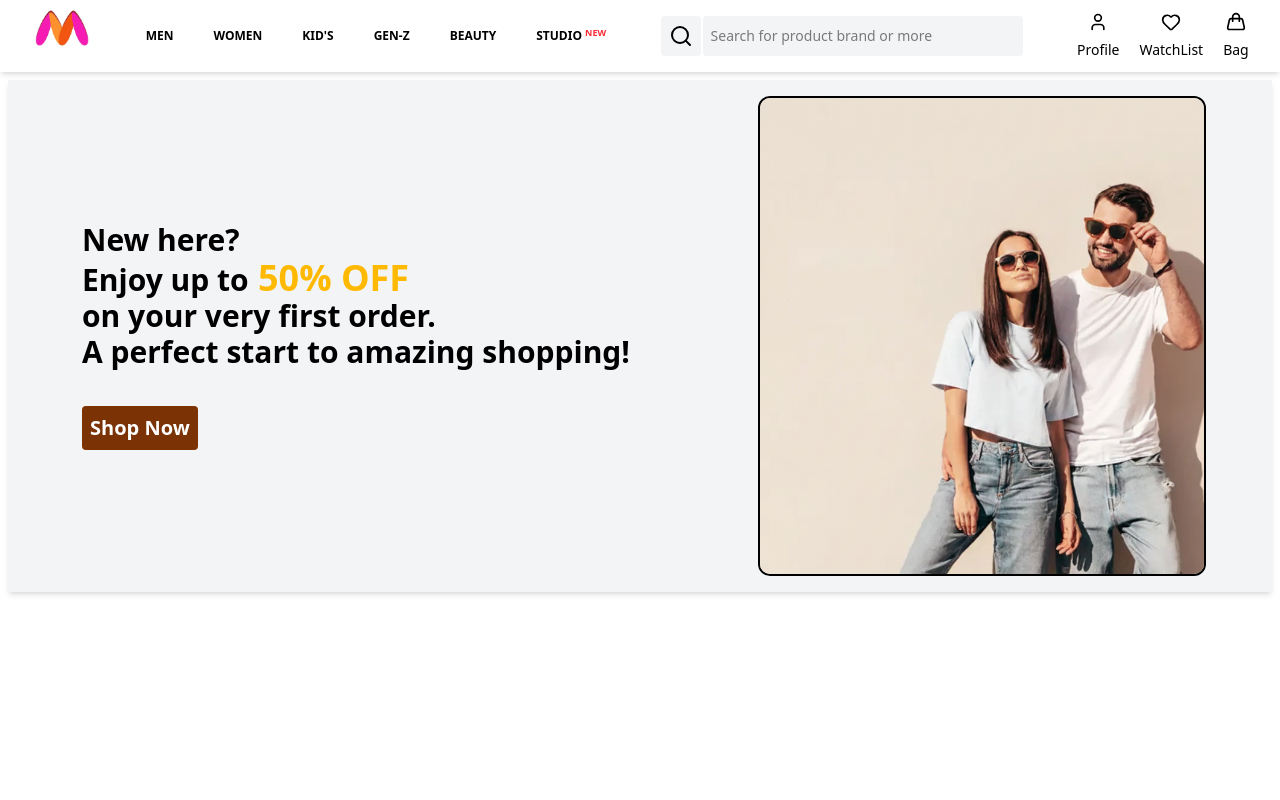
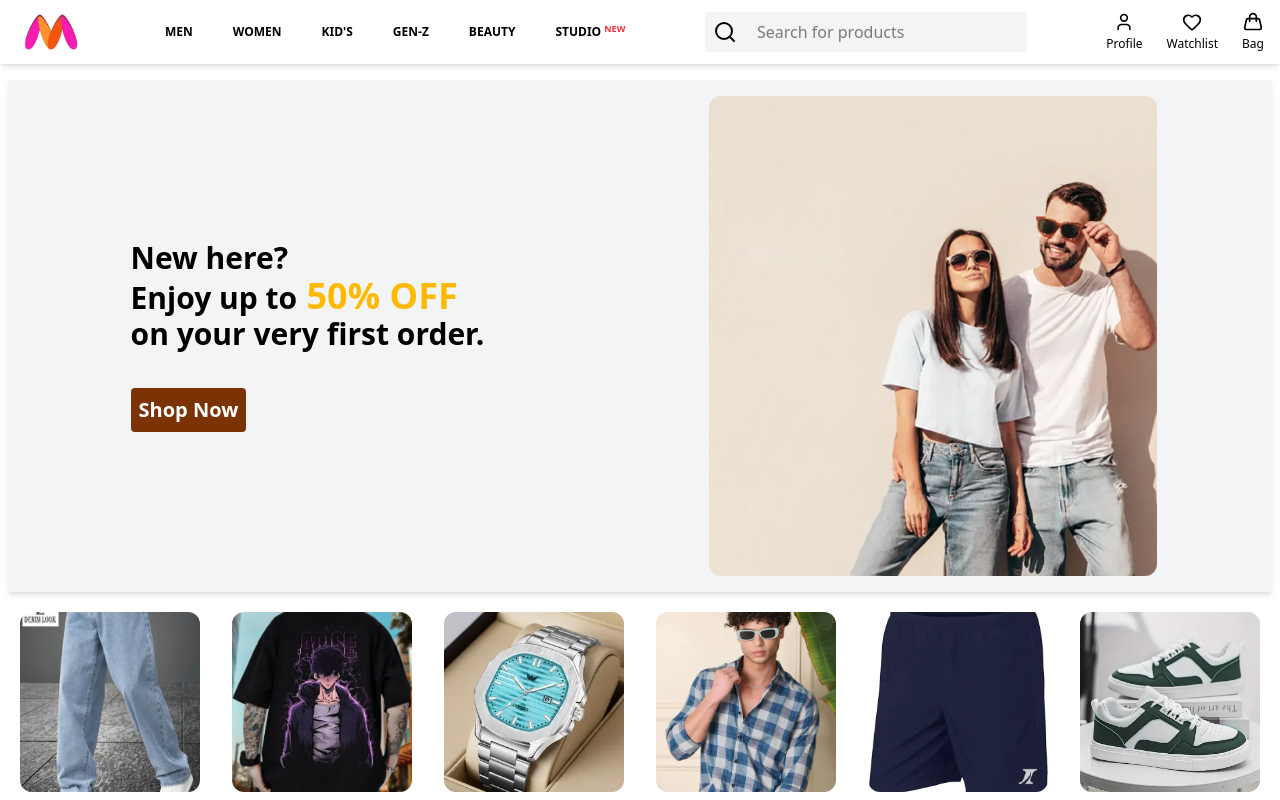
Before and after one commit to sujaljadhav33/Myntra-clone, a React (Vite) app in the folder Myntra-Website/: page / in a window 1280 px wide. Shown: the top 800 px of the page. Built offline with nearby package versions, Linux system fonts and the light colour scheme.

Commit message:
mens page data add

```diff
--- a/Myntra-Website/src/MensData.jsx
+++ b/Myntra-Website/src/MensData.jsx
@@ -2,7 +2,40 @@ import React, { createContext } from 'react'
 export const mensPageData =createContext();
 
 const MensData = ({children}) => {
-    const mensData=[{num:1},{num:2},{num:3}];
+    const mensData=[
+                    {Image:"../../public/Images/mens/mensTshirt.webp",
+                      Name:"Oversize T-Shirt",
+                      price:"499",
+                    },
+                    {Image:"../../public/Images/mens/menspant.webp",
+                      Name:"Pant",
+                      price:"799",
+                    },
+                    {Image:"../../public/Images/mens/mens-Shirt.webp",
+                      Name:"Shirt",
+                      price:"899"
+                    },
+                    {Image:"../../public/Images/mens/Hpagemen1.webp",
+                      Name:"Pant",
+                      price:"999",
+                    },
+                    {Image:"../../public/Images/mens/shoes.webp",
+                      Name:"Shoes",
+                      price:"999",
+                    },
+                    {Image:"../../public/Images/mens/Shorts.webp",
+                      Name:"Shorts",
+                      price:"999",
+                    },
+                    {Image:"../../public/Images/mens/t-sh1.webp",
+                      Name:"t-Shirt",
+                      price:"999",
+                    },
+                    {Image:"../../public/Images/mens/sh1.webp",
+                      Name:"Shirt",
+                      price:"999",
+                    }
+                  ];
   return (
     <mensPageData.Provider value={mensData}>
         {children}
--- a/Myntra-Website/src/Pages/Homee.jsx
+++ b/Myntra-Website/src/Pages/Homee.jsx
@@ -1,88 +1,59 @@
 import React from 'react'
-import { Link } from 'react-router-dom'
+import { Link, NavLink } from 'react-router-dom'
 import Footer from './Footer'
 
 const Homee = () => {
   return (
-    <div className='h-fit box-border flex flex-col gap-5'>
+    <div className="h-fit box-border flex flex-col gap-5">
 
-      <div className='p-4 w-full flex justify-around items-center gap-5 h-fit bg-gray-100 mb-2 shadow-md'>
-        <p className='text-start text-3xl font-bold p-2'>New here? <br /> Enjoy up to
-          <span className='font-bold text-4xl text-amber-400'> 50% OFF</span> <br />on your very first order. <br />
-          A perfect start to amazing shopping! <br /><br />
-          <button className='text-xl bg-amber-900 p-2 rounded-sm text-white cursor-pointer transform active:bg-amber-700 duration-100'>Shop Now</button>
-        </p>
-        <Link><img src="../../public/images/product-images/heroimage.png" alt="head image"
-          className='h-[60vh] w-[35vw] object-cover rounded-xl transform hover:scale-95 duration-300 border-2 hidden sm:block' /></Link>
+      {/* Mobile Nav Links ONLY */}
+      <div className="flex lg:hidden justify-around font-bold text-xs py-3 bg-white shadow-sm text-[10px] sm:text-xs md:text-sm">
+        <NavLink to="men">MEN</NavLink>
+        <NavLink to="women">WOMEN</NavLink>
+        <NavLink to="kids">KID'S</NavLink>
+        <NavLink to="genz">GEN-Z</NavLink>
+        <NavLink to="beauty">BEAUTY</NavLink>
+        <NavLink to="studio">
+          STUDIO <sup className="text-red-500">NEW</sup>
+        </NavLink>
       </div>
 
-      <div className='font-bold flex justify-around flex-wrap h-fit w-full gap-1 m-2 text-center'>
-        <Link className='min-w-[120px] lg:w-[180px] hover:scale-110 min-h-[180px] bg-no-repeat bg-cover bg-center bg-[url("../../public/Images/product-images/menspant.webp")] m-1 rounded-xl'></Link>
-        <Link className='min-w-[120px] lg:w-[180px] hover:scale-110 min-h-[180px] bg-no-repeat bg-cover bg-center bg-[url("../../public/Images/product-images/mensTshirt.webp")] m-1 rounded-xl'></Link>
-        <Link className='min-w-[120px] lg:w-[180px] hover:scale-110 min-h-[180px] bg-no-repeat bg-cover bg-center bg-[url("../../public/Images/Watch1.webp")] m-1 rounded-xl'></Link>
-        <Link className='min-w-[120px] lg:w-[180px] hover:scale-110 min-h-[180px] bg-no-repeat bg-cover bg-center bg-[url("../../public/Images/mens-Shirt.webp")] m-1 rounded-xl'></Link>
-        <Link className='min-w-[120px] lg:w-[180px] hover:scale-110 min-h-[180px] bg-no-repeat bg-cover bg-center bg-[url("../../public/Images/Shorts.webp")] m-1 rounded-xl'></Link>
-        <Link className='min-w-[120px] lg:w-[180px] hover:scale-110 min-h-[180px] bg-no-repeat bg-cover bg-center bg-[url("../../public/Images/shoes.webp")] m-1 rounded-xl'></Link>
-      </div><br />
+      {/* Hero Section */}
+      <div className="p-4 w-full flex justify-around items-center gap-5 bg-gray-100 shadow-md">
+        <p className="text-start text-3xl font-bold p-2">
+          New here? <br />
+          Enjoy up to
+          <span className="font-bold text-4xl text-amber-400"> 50% OFF</span>
+          <br />
+          on your very first order.
+          <br /><br />
+          <button className="text-xl bg-amber-900 p-2 rounded-sm text-white active:bg-amber-700">
+            Shop Now
+          </button>
+        </p>
 
-      {/* <div className='flex w-full h-fit text-center flex-wrap justify-center align-middle'>
+        <Link>
+          <img
+            src="/Images/product-images/heroimage.png"
+            alt="hero"
+            className="h-[60vh] w-[35vw] object-cover rounded-xl hidden sm:block"
+          />
+        </Link>
+      </div>
 
-        <div className=' w-full font-bold p-2 flex flex-col min-w-[310px] max-w-[600px]'>
-          <p>Most loved Products</p>
+      {/* Categories */}
+      <div className="font-bold flex justify-around flex-wrap gap-2 text-center">
+        <Link className="min-w-[120px] lg:w-[180px] min-h-[180px] bg-[url('/Images/product-images/menspant.webp')] bg-cover bg-center rounded-xl"></Link>
+        <Link className="min-w-[120px] lg:w-[180px] min-h-[180px] bg-[url('/Images/product-images/mensTshirt.webp')] bg-cover bg-center rounded-xl"></Link>
+        <Link className="min-w-[120px] lg:w-[180px] min-h-[180px] bg-[url('/Images/Watch1.webp')] bg-cover bg-center rounded-xl"></Link>
+        <Link className="min-w-[120px] lg:w-[180px] min-h-[180px] bg-[url('/Images/mens-Shirt.webp')] bg-cover bg-center rounded-xl"></Link>
+        <Link className="min-w-[120px] lg:w-[180px] min-h-[180px] bg-[url('/Images/Shorts.webp')] bg-cover bg-center rounded-xl"></Link>
+        <Link className="min-w-[120px] lg:w-[180px] min-h-[180px] bg-[url('/Images/shoes.webp')] bg-cover bg-center rounded-xl"></Link>
+      </div>
 
-          <div className='text-center w-full flex flex-wrap gap-2 justify-center align-middle p-2 '>
-
-              <div className='h-1/3 w-1/3 bg-amber-50 p-1 overflow-hidden'>
-                <img src="../../public/Images/product-images/Hpage1.jpg" alt="" className='object-cover h-full w-full rounded-xl' />
-              </div>
-
-              <div className='h-1/3 w-1/3 bg-amber-50 p-1 overflow-hidden'>
-                <img src="../../public/Images/product-images/Hpagemen1.webp" alt="" className='object-cover h-full w-full rounded-xl' />
-              </div>
-
-              <div className='h-1/3 w-1/3 bg-amber-50 p-1 overflow-hidden'>
-                <img src="../../public/Images/product-images/Hshooes.webp" alt="" className='object-cover h-full w-full rounded-xl' />
-              </div>
-
-              <div className='h-1/3 w-1/3 bg-amber-50 p-1 overflow-hidden'>
-                <img src="../../public/Images/product-images/mensTshirt.webp" alt="" className='object-cover h-full w-full rounded-xl' />
-              </div>
-
-          </div>
-
-        </div>
-
-        <div className=' w-full font-bold p-2 flex flex-col min-w-[310px] max-w-[600px]'>
-          <p>Most loved Products</p>
-
-          <div className='text-center w-full flex flex-wrap gap-2 justify-center align-middle p-2'>
-
-              <div className='h-1/3 w-1/3 bg-amber-50 p-1 overflow-hidden'>
-                <img src="../../public/Images/product-images/womensTshirt.webp" alt="" className='object-cover h-full w-full rounded-xl' />
-              </div>
-
-              <div className='h-1/3 w-1/3 bg-amber-50 p-1 overflow-hidden'>
-                <img src="../../public/Images/product-images/Hpage1.jpg" alt="" className='object-cover h-full w-full rounded-xl' />
-              </div>
-
-              <div className='h-1/3 w-1/3 bg-amber-50 p-1 overflow-hidden'>
-                <img src="../../public/Images/product-images/Hpagemen1.webp" alt="" className='object-cover h-full w-full rounded-xl' />
-              </div>
-
-              <div className='h-1/3 w-1/3 bg-amber-50 p-1 overflow-hidden'>
-                <img src="../../public/Images/Watch1.webp" alt="" className='object-cover h-full w-full rounded-xl' />
-              </div>
-
-
-          </div>
-
-        </div>
-      </div> */}
-
-      <Footer/>
-
-    {/* main div closing here */}
+      <Footer />
     </div>
   )
 }
+
 export default Homee
--- a/Myntra-Website/src/Pages/Nav.jsx
+++ b/Myntra-Website/src/Pages/Nav.jsx
@@ -1,50 +1,145 @@
-import { Form, Link, NavLink } from "react-router-dom"
-import { Search, User, Heart, Handbag } from "lucide-react";
+// import { Form, Link, NavLink } from "react-router-dom"
+// import { Search, User, Heart, Handbag } from "lucide-react";
+
+// const Nav = () => {
+//   return (
+//     <div className=" p-2 flex align-middle gap-2 justify-around shadow-md box-border fixed top-0 w-full h-18 z-50 bg-white">
+//       <img src="../../public/Images/Myntra.webp" alt="" className="h-10 w-15 object-cover" />
+
+//       <div className=" flex gap-10 font-bold text-xs items-center whitespace-nowrap">
+//         <NavLink to={'men'} >MEN</NavLink>
+//         <NavLink to={'women'}>WOMEN</NavLink>
+//         <NavLink to={'kids'}>KID'S</NavLink>
+//         <NavLink to={'genz'}>GEN-Z</NavLink>
+//         <NavLink to={'beauty'}>BEAUTY</NavLink>
+//         <NavLink to={'studio'}>STUDIO <sup className="text-red-500">NEW</sup></NavLink>
+//       </div>
+
+//       <div className="flex gap-0.5 text-sm items-center">
+//         <button className="bg-gray-100 px-2 py-2 text-sm rounded-sm cursor-pointer "><Search /></button>
+//         <input type="text" placeholder="Search for product brand or more" className=" bg-gray-100 w-[25vw] rounded-sm text-0.5xl px-2 py-2.5 placeholder:leading-0.5" />
+//       </div>
+
+//       <div className="text-sm font-medium flex gap-5 items-center content-center leading-none">
+
+//         <div>
+//           <Link to='profile' className="flex flex-col items-center">
+//           <User size={20} strokeWidth={2} />
+//           <p className="text-sm mt-2">Profile</p>
+//           </Link>
+//         </div>
+
+//         <div>
+//           <Link to='watchlist' className="flex flex-col items-center">
+//           <Heart size={20} strokeWidth={2} />
+//           <p className="text-sm mt-2">WatchList</p>
+//           </Link>
+//         </div>
+
+//         <div>
+//           <Link to='bag' className="flex flex-col items-center">
+//           <Handbag size={20} strokeWidth={2} />
+//           <p className="text-sm mt-2">Bag</p>
+//           </Link>
+//         </div>
+
+//       </div>
+//     </div>
+//   )
+// }
+// export default Nav
+
+import { Link, NavLink } from "react-router-dom";
+import {
+  Search,
+  User,
+  Heart,
+  Handbag,
+  Menu,
+} from "lucide-react";
+import { useState } from "react";
 
 const Nav = () => {
+  const [open, setOpen] = useState(false);
+
   return (
-    <div className=" p-2 flex align-middle gap-2 justify-around shadow-md box-border fixed top-0 w-full h-18 z-50 bg-white">
-      <img src="../../public/Images/Myntra.webp" alt="" className="h-10 w-15 object-cover" />
+    <nav className="fixed top-0 w-full bg-white shadow-md z-50">
+      <div className="flex items-center justify-between px-4 py-3">
 
-      <div className=" flex gap-10 font-bold text-xs items-center whitespace-nowrap">
-        <NavLink to={'men'} >MEN</NavLink>
-        <NavLink to={'women'}>WOMEN</NavLink>
-        <NavLink to={'kids'}>KID'S</NavLink>
-        <NavLink to={'genz'}>GEN-Z</NavLink>
-        <NavLink to={'beauty'}>BEAUTY</NavLink>
-        <NavLink to={'studio'}>STUDIO <sup className="text-red-500">NEW</sup></NavLink>
-      </div>
+        {/* Logo */}
+        <img
+          src="../../public/Images/Myntra.webp"
+          alt="logo"
+          className="h-10 object-contain"
+        />
 
-      <div className="flex gap-0.5 text-sm items-center">
-        <button className="bg-gray-100 px-2 py-2 text-sm rounded-sm cursor-pointer "><Search /></button>
-        <input type="text" placeholder="Search for product brand or more" className=" bg-gray-100 w-[25vw] rounded-sm text-0.5xl px-2 py-2.5 placeholder:leading-0.5" />
-      </div>
+        {/* Desktop Menu */}
+        <div className="hidden lg:flex gap-10 font-bold text-xs items-center">
+          <NavLink to="men">MEN</NavLink>
+          <NavLink to="women">WOMEN</NavLink>
+          <NavLink to="kids">KID'S</NavLink>
+          <NavLink to="genz">GEN-Z</NavLink>
+          <NavLink to="beauty">BEAUTY</NavLink>
+          <NavLink to="studio">
+            STUDIO <sup className="text-red-500">NEW</sup>
+          </NavLink>
+        </div>
 
-      <div className="text-sm font-medium flex gap-5 items-center content-center leading-none">
+        {/* Desktop Search */}
+        <div className="hidden lg:flex items-center">
+          <button className="bg-gray-100 px-2 py-2">
+            <Search />
+          </button>
+          <input
+            type="text"
+            placeholder="Search for products"
+            className="bg-gray-100 w-[22vw] px-3 py-2 outline-none"
+          />
+        </div>
 
-        <div>
-          <Link to='profile' className="flex flex-col items-center">
-          <User size={20} strokeWidth={2} />
-          <p className="text-sm mt-2">Profile</p>
+        {/* Desktop Icons */}
+        <div className="hidden lg:flex gap-6 items-center">
+          <Link to="profile" className="flex flex-col items-center">
+            <User size={20} />
+            <span className="text-xs mt-1">Profile</span>
+          </Link>
+
+          <Link to="watchlist" className="flex flex-col items-center">
+            <Heart size={20} />
+            <span className="text-xs mt-1">Watchlist</span>
+          </Link>
+
+          <Link to="bag" className="flex flex-col items-center">
+            <Handbag size={20} />
+            <span className="text-xs mt-1">Bag</span>
           </Link>
         </div>
 
-        <div>
-          <Link to='watchlist' className="flex flex-col items-center">
-          <Heart size={20} strokeWidth={2} />
-          <p className="text-sm mt-2">WatchList</p>
-          </Link>
+        {/* Mobile Right Icons */}
+        <div className="flex lg:hidden items-center gap-4">
+          <Search />
+          <button onClick={() => setOpen(!open)}>
+            <Menu />
+          </button>
         </div>
+      </div>
 
-        <div>
-          <Link to='bag' className="flex flex-col items-center">
-          <Handbag size={20} strokeWidth={2} />
-          <p className="text-sm mt-2">Bag</p>
-          </Link>
+      {/* Mobile Dropdown Menu */}
+      {open && (
+        <div className="lg:hidden bg-white border-t px-4 py-3 space-y-3">
+          <NavLink to="profile" className="flex items-center gap-3">
+            <User /> Profile
+          </NavLink>
+          <NavLink to="watchlist" className="flex items-center gap-3">
+            <Heart /> Watchlist
+          </NavLink>
+          <NavLink to="bag" className="flex items-center gap-3">
+            <Handbag /> Bag
+          </NavLink>
         </div>
+      )}
+    </nav>
+  );
+};
 
-      </div>
-    </div>
-  )
-}
-export default Nav
+export default Nav;
```
Also changed, not shown: Myntra-Website/src/Pages/Men.jsx (+18 -3 lines), Myntra-Website/public/Images/mens/sh1.webp (added), Myntra-Website/public/Images/mens/t-sh1.webp (added).
